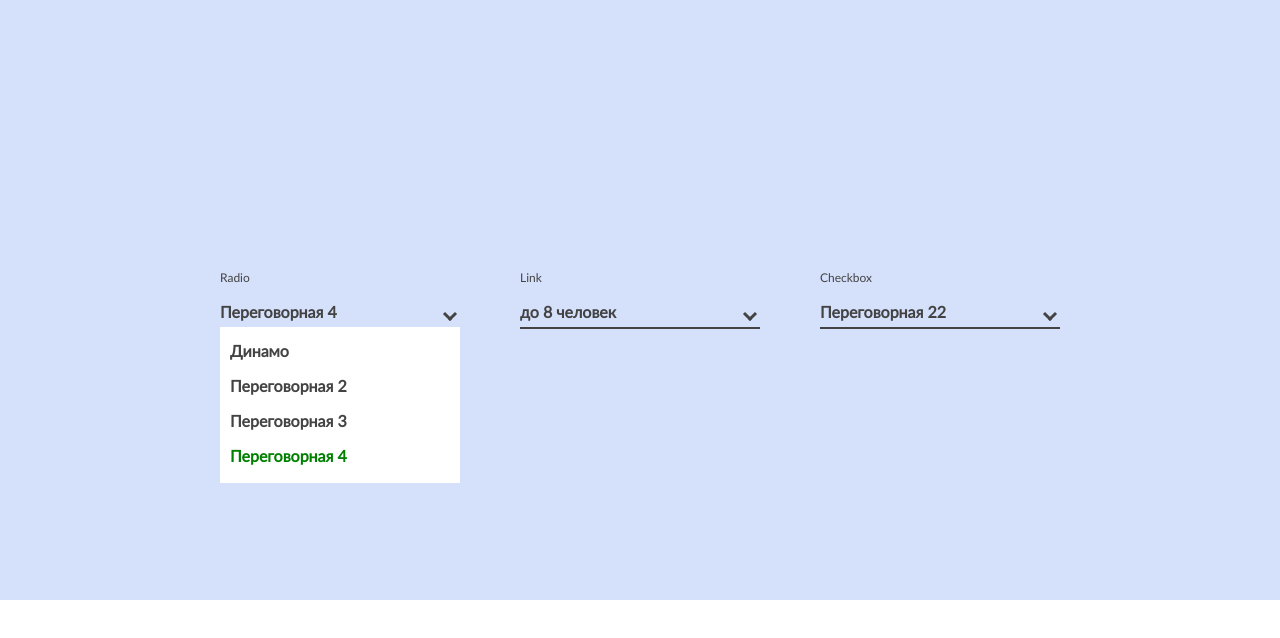
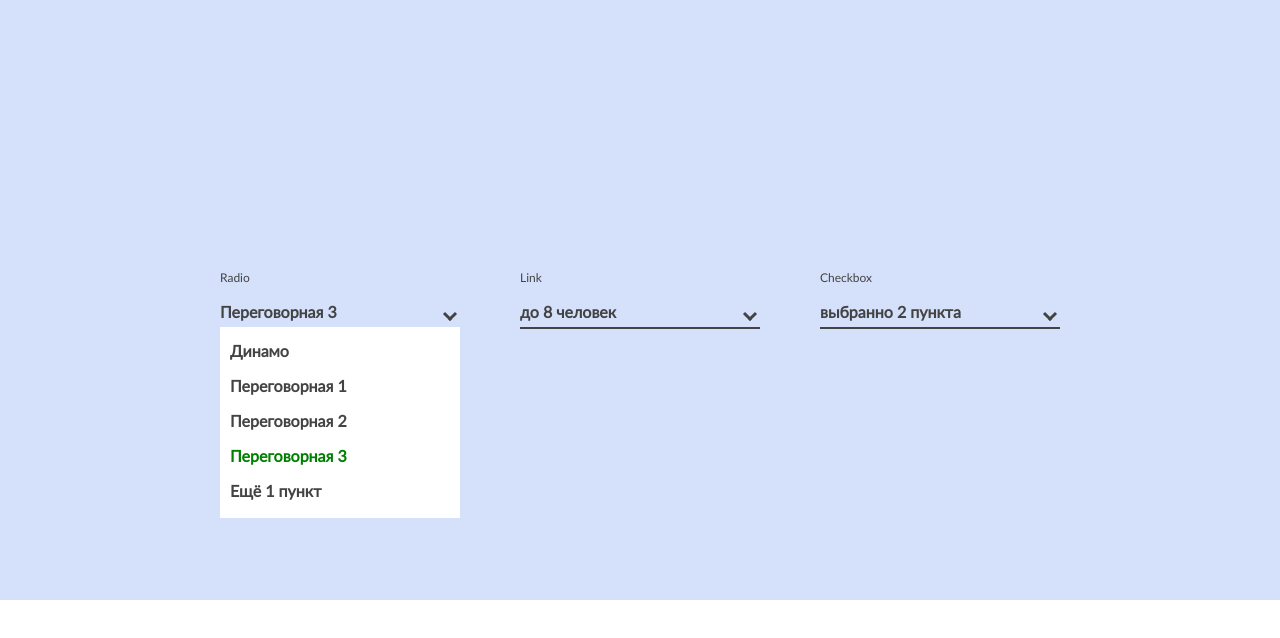
Before and after one commit to Artyom2510/dropdown, a website: page index.html in a window 1280 px wide. Both pictures are taken after a click on the button 450 px from the left and 316 px from the top of the page. Drawn offline with Linux system fonts and the light colour scheme.

Commit message:
add item

```diff
--- a/index.html
+++ b/index.html
@@ -39,20 +39,20 @@
 			<input type="hidden" name="meeting_room" class="formselect-radio__input form-wraper__input bmr-filter-prop" value="dinamo">
 			<ul class="formselect-radio__list">
 				<li class="formselect-radio__item">
-					<input type="radio" id="meeting-room-1" value="dinamo" name="meeting-room">
-					<label for="meeting-room-1">Динамо</label>
+					<input type="radio" id="meeting-room-0" name="meeting-room">
+					<label for="meeting-room-0">Динамо</label>
 				</li>
 				<li class="formselect-radio__item">
-					<input type="radio" id="meeting-room-2" value="2" name="meeting-room">
+					<input type="radio" id="meeting-room-1" name="meeting-room">
+					<label for="meeting-room-1">Переговорная 1</label>
+				</li>
+				<li class="formselect-radio__item">
+					<input type="radio" id="meeting-room-2" name="meeting-room">
 					<label for="meeting-room-2">Переговорная 2</label>
 				</li>
 				<li class="formselect-radio__item">
-					<input type="radio" id="meeting-room-3" value="3" name="meeting-room">
+					<input type="radio" id="meeting-room-3" name="meeting-room" checked>
 					<label for="meeting-room-3">Переговорная 3</label>
-				</li>
-				<li class="formselect-radio__item">
-					<input type="radio" id="meeting-room-4" value="4" name="meeting-room" checked>
-					<label for="meeting-room-4">Переговорная 4</label>
 				</li>
 			</ul>
 		</div>
@@ -178,7 +178,7 @@
 					<label for="box-23">Переговорная 23</label>
 				</li>
 				<li class="formselect-radio__item formselect-radio__item_mark">
-					<input type="checkbox" id="box-24" value="4" name="meeting-room24">
+					<input type="checkbox" id="box-24" value="4" name="meeting-room24" checked>
 					<label for="box-24">Переговорная 24</label>
 				</li>
 				<li class="formselect-radio__item formselect-radio__item_mark">
--- a/js/common.js
+++ b/js/common.js
@@ -1,6 +1,5 @@
 $(function() {
-	$('.formselect-radio').formfieldSelect();
-	$('.formselect-link').formfieldSelect();
-	$('.formselect-link').formfieldSelect('add', 'Ещё 1 пункт');
+	$('.formselect-radio').formfieldSelect().formfieldSelect('add', 'Ещё 1 пункт');
+	$('.formselect-link').formfieldSelect({type : 'link'}).formfieldSelect('add', 'Ещё 1 пункт');
 	$('.form-multiselect').formfieldSelect({type : 'multiple'});
 });
--- a/js/formselect.js
+++ b/js/formselect.js
@@ -27,7 +27,6 @@
 			inputChecked = _.$item.find('input:checked');
 			itemLabel = _.$item.find('label');
 			itemLink = _.$item.find('a');
-			arrayOfLabel = [];
 
 			_.init();
 		}
@@ -44,17 +43,6 @@
 		var _ = this;
 		_.$select.removeClass('close');
 		_.$select.addClass('open');
-	}
-	FormfieldSelect.prototype.reinit = function() {
-	}
-
-	FormfieldSelect.prototype.add = function(string) {
-		var _ = this;
-		var option = _.option;
-		console.log(_.$item.length);
-		_.$list.append('<div class="' + option.itemSelector.slice(1) + '"><a href="#">' + string + '</a></div>');
-		_.reinit();
-		console.log(_.$item.length);
 	}
 
 	FormfieldSelect.prototype.init = function() {
@@ -88,35 +76,25 @@
 
 		//Обычный селект
 		if( option.type === 'select' ) {
-			inputChecked.on('change', function() {
-				_.updateSelectRadioValue(this).removeClass('open');
-			});
-
-			// Обработка инпутов, ссылок внутри выпадашки
-			itemLabel.on('click', function() {
-				_.updateSelectRadioValue(this).removeClass('open');
-			});
-			itemLink.on('click', function() {
-				_.$item.find('a').removeClass('active');
-				$(this).addClass('active');
-				_.updateSelectRadioValue(this).removeClass('open');
-			});
+			_.changeInput();
 
 			 // Устанавливает value после загрузки страницы
 			$(document).ready(function() {
-				_.$item.find('input:checked').each(function(id, input) {
-					_.updateSelectRadioValue(input);
-				});
+				_.updateSelectRadioValue(_.$item.find('input:checked'));
 			});
+		}
+
+		//Селект на ссылках
+		if (option.type === 'link') {
+			_.clickLink();
+
 			$(document).ready(function() {
-				_.$item.find('a.active').each(function(id, input) {
-					_.updateSelectRadioValue(input);
-				});
+				_.updateSelectRadioValue(_.$item.find('a.active'));
 			});
 		}
 
 		//Мультиселект
-		if( option.type === 'multiple' ) {
+		if (option.type === 'multiple') {
 			// Устанавливает value после загрузки страницы
 			$(document).ready(function() {
 				inputChecked = _.$item.find('input:checked');
@@ -138,6 +116,29 @@
 		}
 
 	}
+
+	FormfieldSelect.prototype.add = function(string) {
+		var _ = this;
+		var option = _.option;
+		var itemClass = option.itemSelector.slice(1);
+		if (option.type === 'link') {
+			_.$list.append('<div class="' + itemClass + '"><a href="#">' + string + '</a></div>');
+			_.$item = _.$select.find(option.itemSelector);
+			_.clickLink();
+		} else {
+			var length = _.$item.length;
+			var name = _.$item.children('input').attr('name');
+			_.$list.append(
+				'<li class="' + itemClass + '">' +
+					'<input type="radio" id="' + name + '-' + length + '"name="' + name + '">' +
+					'<label for="' + name + '-' + length + '">' + string + '</label>' +
+				'</li>'
+			);
+			_.$item = _.$select.find(option.itemSelector);
+			_.changeInput();
+		}
+	}
+
 	FormfieldSelect.prototype.update = function() {
 		var _ = this;
 		$(document).on('click', function(event) {
@@ -157,16 +158,38 @@
 	FormfieldSelect.prototype.updateSelectRadioValue = function(input) {
 		var _ = this;
 		var text = $(input).next('label').text() || $(input).text();
-		var value = $(input).val();
 		_.$value.children().text(text);
 		_.$value.attr('title', text);
-		_.$input.val(value).trigger('change');
+		return _.$select;
+	}
+
+	FormfieldSelect.prototype.changeInput = function() {
+		var _ = this;
+		var itemInput = _.$item.find('input');
+		itemInput.on('change', function() {
+			_.updateSelectRadioValue(this);
+		});
+
+		itemInput.siblings('label').on('click', function() {
+			_.$select.removeClass('open');
+		});
+
+		return _.$select;
+	}
+
+	FormfieldSelect.prototype.clickLink = function() {
+		var _ = this;
+		_.$item.find('a').on('click', function() {
+			_.$item.find('a').removeClass('active');
+			$(this).addClass('active');
+			_.updateSelectRadioValue(this).removeClass('open');
+		});
 		return _.$select;
 	}
 
 	FormfieldSelect.prototype.updateSelectMultipleArrayOfLabel = function(inputCheckedLength, label) {
 		var _ = this, value;
-		var arrayOfLabel = new Array();
+		var arrayOfLabel = [];
 		for( i = 0; i < inputCheckedLength; i++) {
 			arrayOfLabel[i] = " " + $(label[i]).text();
 		}
```
Also changed, not shown: readme.md.
